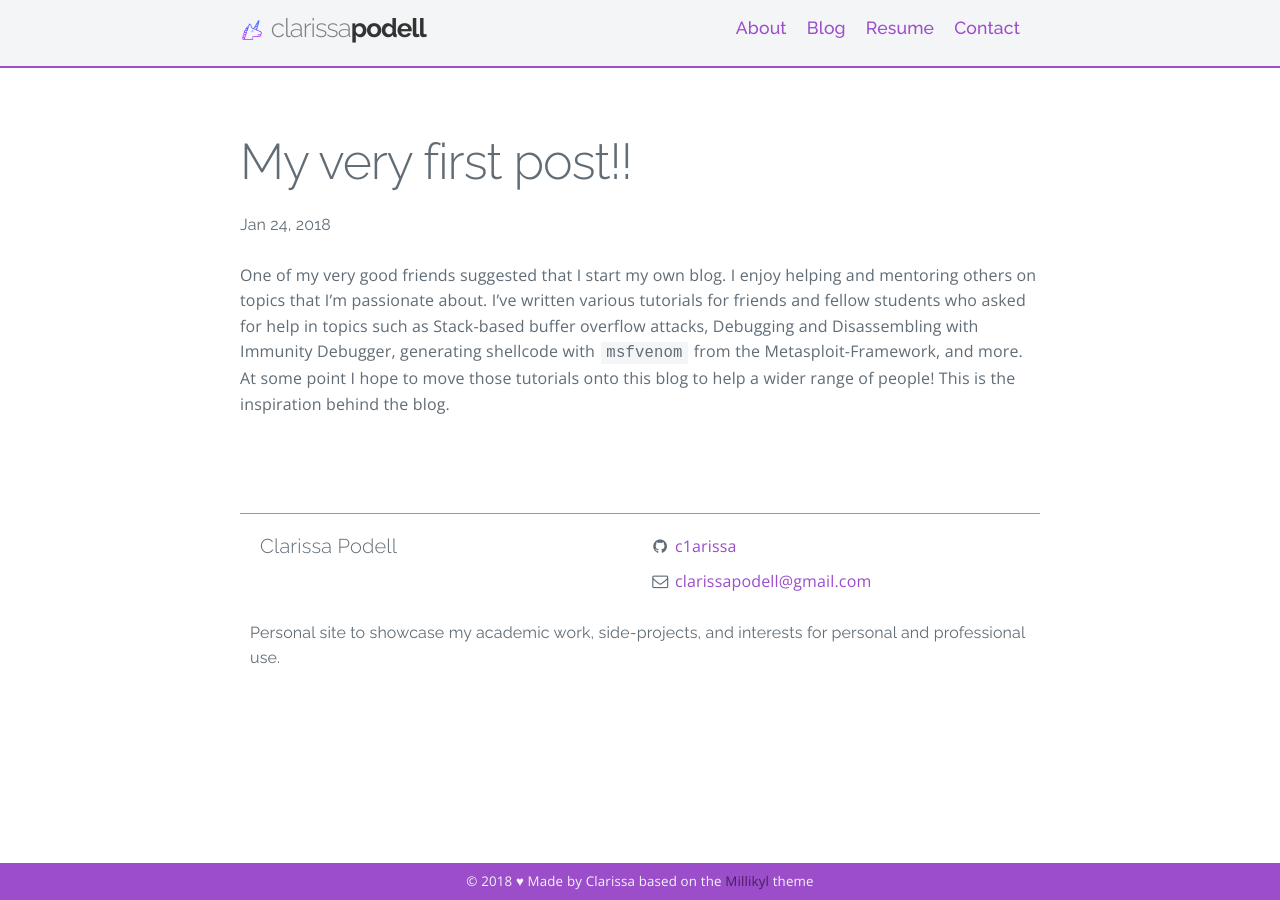
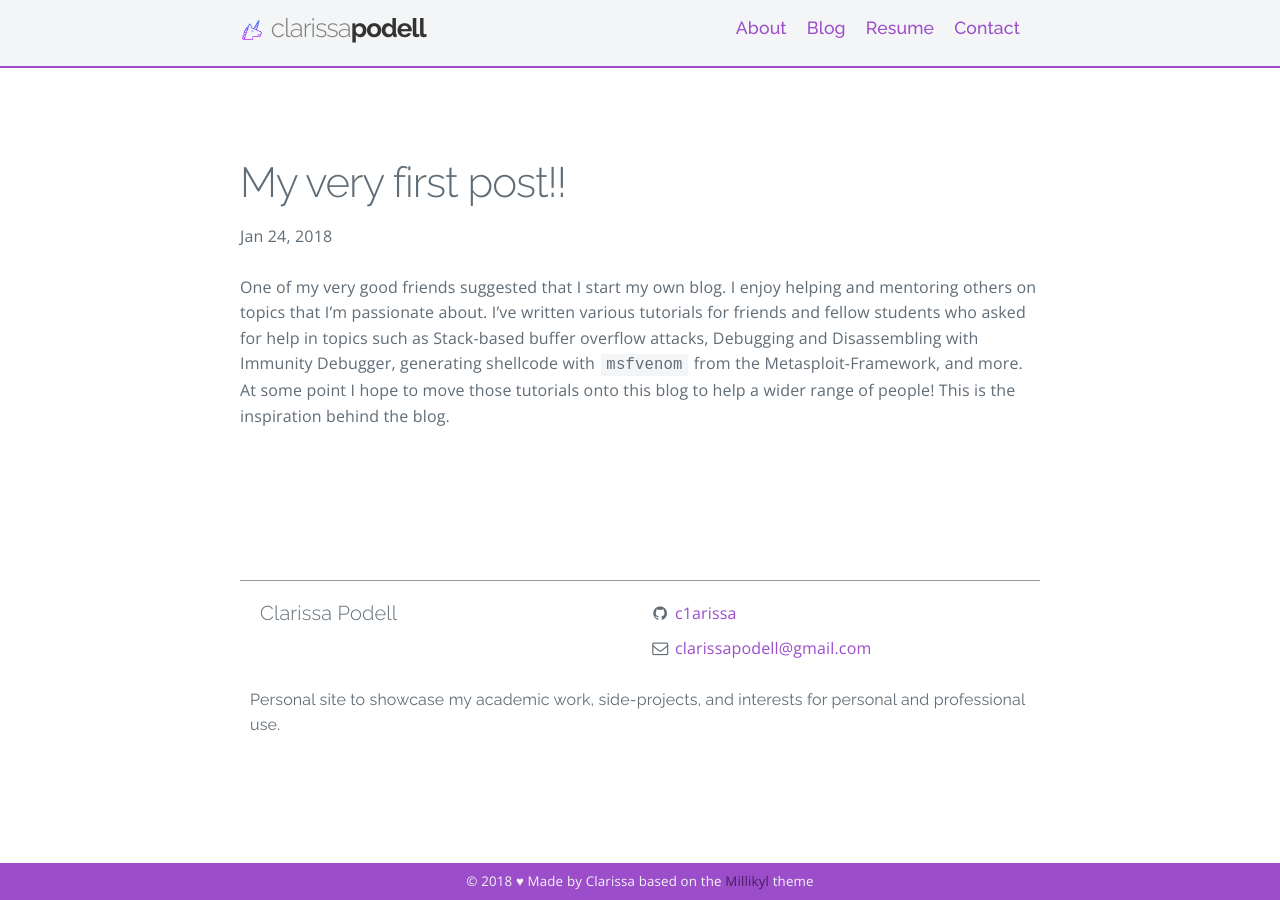
Before and after one commit to c1arissa/c1arissa.github.io, a Jekyll site: the page built from _posts/2018-01-24-first-post.md, in a window 1280 px wide. Built offline with Jekyll 4.4.1, drawn with Linux system fonts in a browser that asks for light colours; nearby versions of some CDN libraries; a style sheet for code colours, icons or effects is not loaded.

Commit message:
Update main.scss

```diff
--- a/css/main.scss
+++ b/css/main.scss
@@ -127,15 +127,39 @@
 .page-content {
 	margin: 0 auto;
 	width: 800px;
+	padding: $spacing-unit 0;
 
 	.wrapper {
 		margin-top: 5.2rem;
 	}
 }
 
+/**
+ * Posts
+ */
+
 .post-header {
-	font-family: 'Raleway', sans-serif;
 	padding-top: 8rem;
+}
+
+.post-title {
+    font-family: 'Raleway', sans-serif;
+    font-size: 42px;
+    letter-spacing: -1px;
+    line-height: 1;
+
+    @include media-query($on-laptop) {
+        font-size: 36px;
+    }
+}
+
+.post-list {
+	list-style: none;
+	padding-top: 6rem;
+
+	li {
+		padding-top: 20px;
+	}
 }
 
 .page-not-found {
@@ -234,15 +258,6 @@
 	//word-spacing: 1px;
 }
 
-.post-list {
-	list-style: none;
-	padding-top: 6rem;
-
-	li {
-		padding-top: 20px;
-	}
-}
-
 .social-media-list {
 	list-style: none;
 	font-family: 'Open Sans', 'Source Sans Pro', sans-serif;
```
